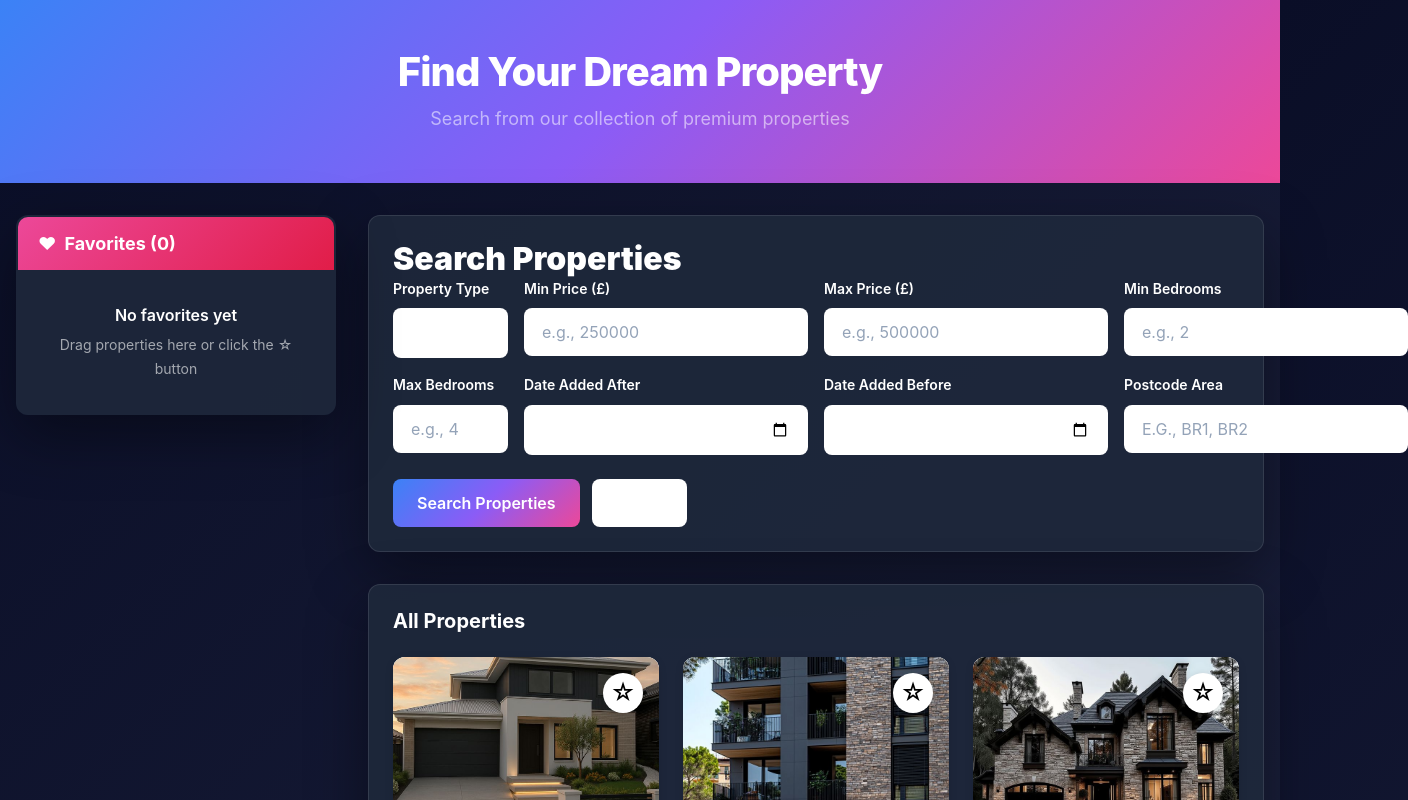
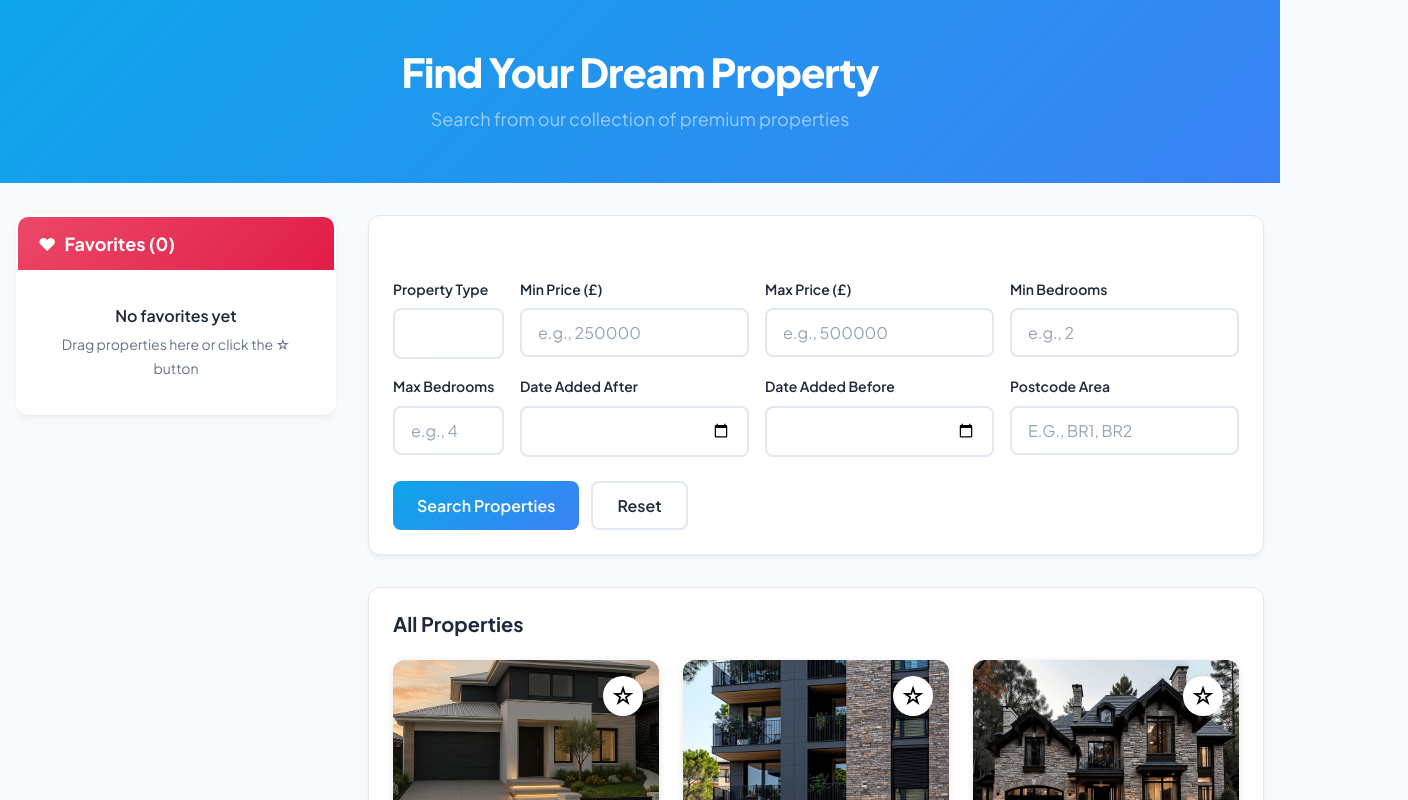
Before and after one commit to Dewmini24/estate-agent-react-app, a React (Vite) app: page /#/ in a window 1280 px wide. Shown: the top 800 px of the page, 1408 px wide, since content can reach past the window. Built offline with nearby package versions, Linux system fonts and the light colour scheme.

Commit message:
Fix global styles, rebuild, and deploy to GitHub Pages

```diff
--- a/src/index.css
+++ b/src/index.css
@@ -1,52 +1,61 @@
-/* ===== Global Design Tokens - Dark Theme ===== */
+/* Import Google Font */
+@import url('https://fonts.googleapis.com/css2?family=Plus+Jakarta+Sans:wght@400;500;600;700;800;900&display=swap');
+
+/* ===== CSS VARIABLES ===== */
 :root {
-  /* Dark Theme Colors */
-  --background: linear-gradient(135deg, #0a0e27 0%, #1a1f3a 50%, #0f1629 100%);
-  --foreground: #ffffff;
-  --card: rgba(30, 41, 59, 0.9);
-  --card-hover: rgba(30, 41, 59, 0.95);
-  --border: rgba(255, 255, 255, 0.1);
-  --muted: rgba(255, 255, 255, 0.6);
+  /* Colors */
+  --color-bg-primary: #0a0e27;
+  --color-bg-secondary: #1a1f3a;
+  --color-bg-tertiary: #0f1629;
 
-  /* Primary Colors */
-  --primary: #3b82f6;
-  --primary-dark: #2563eb;
-  --secondary: #8b5cf6;
-  --accent: #ec4899;
+  --color-text-primary: #ffffff;
+  --color-text-secondary: rgba(255, 255, 255, 0.8);
+  --color-text-muted: rgba(255, 255, 255, 0.6);
+
+  --color-card: rgba(30, 41, 59, 0.9);
+  --color-card-hover: rgba(30, 41, 59, 0.95);
+
+  --color-border: rgba(255, 255, 255, 0.1);
+  --color-border-hover: rgba(59, 130, 246, 0.3);
+
+  --color-primary: #3b82f6;
+  --color-primary-dark: #2563eb;
+  --color-secondary: #8b5cf6;
+  --color-accent: #ec4899;
+  --color-success: #10b981;
+  --color-danger: #ef4444;
 
   /* Gradients */
   --gradient-hero: linear-gradient(135deg, #3b82f6 0%, #8b5cf6 50%, #ec4899 100%);
   --gradient-primary: linear-gradient(135deg, #3b82f6 0%, #8b5cf6 100%);
   --gradient-favorite: linear-gradient(135deg, #ec4899 0%, #e11d48 100%);
-  --gradient-card: linear-gradient(135deg, rgba(59, 130, 246, 0.1) 0%, rgba(139, 92, 246, 0.1) 100%);
 
   /* Shadows */
-  --shadow-card: 0 20px 60px rgba(0, 0, 0, 0.4);
-  --shadow-card-hover: 0 20px 60px rgba(59, 130, 246, 0.3);
+  --shadow-sm: 0 4px 12px rgba(0, 0, 0, 0.2);
+  --shadow-md: 0 10px 30px rgba(0, 0, 0, 0.3);
+  --shadow-lg: 0 20px 60px rgba(0, 0, 0, 0.4);
   --shadow-glow: 0 0 30px rgba(59, 130, 246, 0.4);
+  --shadow-glow-pink: 0 8px 30px rgba(236, 72, 153, 0.4);
 
   /* Border Radius */
-  --radius: 12px;
+  --radius-sm: 8px;
+  --radius-md: 12px;
   --radius-lg: 20px;
   --radius-full: 9999px;
 
   /* Spacing */
-  --spacing-xs: 0.5rem;
-  --spacing-sm: 1rem;
-  --spacing-md: 1.5rem;
-  --spacing-lg: 2rem;
-  --spacing-xl: 3rem;
+  --space-xs: 0.5rem;
+  --space-sm: 1rem;
+  --space-md: 1.5rem;
+  --space-lg: 2rem;
+  --space-xl: 3rem;
 
   /* Typography */
-  --font-primary: 'Plus Jakarta Sans', -apple-system, BlinkMacSystemFont, 'Segoe UI', 'Roboto', sans-serif;
-  --font-weight-normal: 400;
-  --font-weight-medium: 600;
-  --font-weight-bold: 700;
-  --font-weight-black: 900;
+  --font-family: 'Plus Jakarta Sans', -apple-system, BlinkMacSystemFont, 'Segoe UI', 'Roboto', sans-serif;
 }
 
-/* ===== Base Reset ===== */
-* {
+/* ===== RESET ===== */
+*, *::before, *::after {
   box-sizing: border-box;
   margin: 0;
   padding: 0;
@@ -57,60 +66,42 @@
 }
 
 body {
-  margin: 0;
   min-width: 320px;
   min-height: 100vh;
-  font-family: var(--font-primary);
-  background: var(--background);
-  color: var(--foreground);
+  font-family: var(--font-family);
+  background: linear-gradient(135deg, var(--color-bg-primary) 0%, var(--color-bg-secondary) 50%, var(--color-bg-tertiary) 100%);
+  color: var(--color-text-primary);
   line-height: 1.6;
   -webkit-font-smoothing: antialiased;
   -moz-osx-font-smoothing: grayscale;
   overflow-x: hidden;
 }
 
-/* ===== Typography ===== */
+/* ===== TYPOGRAPHY ===== */
 h1, h2, h3, h4, h5, h6 {
   margin: 0;
-  font-weight: var(--font-weight-bold);
-  color: var(--foreground);
+  font-weight: 700;
+  color: var(--color-text-primary);
   line-height: 1.2;
 }
 
-h1 {
-  font-size: 3rem;
-  font-weight: var(--font-weight-black);
-  letter-spacing: -1px;
-}
+h1 { font-size: 3rem; font-weight: 900; letter-spacing: -1px; }
+h2 { font-size: 2rem; font-weight: 900; }
+h3 { font-size: 1.5rem; }
 
-h2 {
-  font-size: 2rem;
-  font-weight: var(--font-weight-black);
-}
+p { margin: 0; color: var(--color-text-muted); line-height: 1.7; }
 
-h3 {
-  font-size: 1.5rem;
-}
-
-p {
-  margin: 0;
-  color: var(--muted);
-  line-height: 1.7;
-}
-
-/* ===== Links ===== */
 a {
-  color: var(--primary);
+  color: var(--color-primary);
   text-decoration: none;
   transition: all 0.3s ease;
 }
 
 a:hover {
-  color: var(--secondary);
-  text-decoration: none;
+  color: var(--color-secondary);
 }
 
-/* ===== Buttons ===== */
+/* ===== FORM ELEMENTS ===== */
 button {
   font-family: inherit;
   cursor: pointer;
@@ -124,40 +115,17 @@
   opacity: 0.6;
 }
 
-/* ===== Images ===== */
-img {
-  max-width: 100%;
-  display: block;
-  height: auto;
+input, select, textarea {
+  font-family: inherit;
+  font-size: inherit;
+  color: var(--color-text-primary);
 }
 
-/* ===== Form Elements ===== */
-input,
-select,
-textarea {
-  font-family: inherit;
-  font-size: inherit;
-  color: var(--foreground);
-}
-
-input::placeholder,
-textarea::placeholder {
+input::placeholder, textarea::placeholder {
   color: rgba(255, 255, 255, 0.4);
 }
 
-/* ===== Accessibility ===== */
-:focus-visible {
-  outline: 3px solid var(--primary);
-  outline-offset: 2px;
-  border-radius: 4px;
-}
-
-/* Remove outline for mouse users */
-:focus:not(:focus-visible) {
-  outline: none;
-}
-
-/* ===== Scrollbar Styling ===== */
+/* ===== SCROLLBAR ===== */
 ::-webkit-scrollbar {
   width: 10px;
   height: 10px;
@@ -178,18 +146,50 @@
   background: rgba(59, 130, 246, 0.7);
 }
 
-/* ===== Selection Styling ===== */
+/* ===== TEXT SELECTION ===== */
 ::selection {
   background: rgba(59, 130, 246, 0.3);
-  color: var(--foreground);
+  color: var(--color-text-primary);
 }
 
-::-moz-selection {
-  background: rgba(59, 130, 246, 0.3);
-  color: var(--foreground);
+/* ===== ACCESSIBILITY ===== */
+:focus-visible {
+  outline: 3px solid var(--color-primary);
+  outline-offset: 2px;
+  border-radius: 4px;
 }
 
-/* ===== Utility Classes ===== */
+:focus:not(:focus-visible) {
+  outline: none;
+}
+
+/* ===== ANIMATIONS ===== */
+@keyframes fadeIn {
+  from { opacity: 0; transform: translateY(20px); }
+  to { opacity: 1; transform: translateY(0); }
+}
+
+@keyframes slideIn {
+  from { opacity: 0; transform: translateX(-20px); }
+  to { opacity: 1; transform: translateX(0); }
+}
+
+@keyframes pulse {
+  0%, 100% { opacity: 0.6; }
+  50% { opacity: 1; }
+}
+
+@keyframes spin {
+  to { transform: rotate(360deg); }
+}
+
+@keyframes heartbeat {
+  0%, 100% { transform: scale(1); }
+  10%, 30% { transform: scale(1.2); }
+  20%, 40% { transform: scale(1); }
+}
+
+/* ===== UTILITY CLASSES ===== */
 .gradient-text {
   background: var(--gradient-primary);
   -webkit-background-clip: text;
@@ -198,9 +198,9 @@
 }
 
 .glass-card {
-  background: var(--card);
+  background: var(--color-card);
   backdrop-filter: blur(20px);
-  border: 1px solid var(--border);
+  border: 1px solid var(--color-border);
   border-radius: var(--radius-lg);
 }
 
@@ -210,95 +210,28 @@
 
 .hover-lift:hover {
   transform: translateY(-4px);
-  box-shadow: var(--shadow-card-hover);
+  box-shadow: 0 20px 60px rgba(59, 130, 246, 0.3);
 }
 
-/* ===== Global Animations ===== */
-@keyframes fadeIn {
-  from {
-    opacity: 0;
-    transform: translateY(20px);
-  }
-  to {
-    opacity: 1;
-    transform: translateY(0);
-  }
-}
-
-@keyframes slideIn {
-  from {
-    opacity: 0;
-    transform: translateX(-20px);
-  }
-  to {
-    opacity: 1;
-    transform: translateX(0);
-  }
-}
-
-@keyframes pulse {
-  0%, 100% {
-    opacity: 0.6;
-  }
-  50% {
-    opacity: 1;
-  }
-}
-
-@keyframes spin {
-  to {
-    transform: rotate(360deg);
-  }
-}
-
-/* ===== Loading State ===== */
 .loading {
   display: inline-block;
   width: 20px;
   height: 20px;
   border: 3px solid rgba(255, 255, 255, 0.3);
-  border-top-color: var(--primary);
+  border-top-color: var(--color-primary);
   border-radius: 50%;
   animation: spin 0.8s linear infinite;
 }
 
-/* ===== Responsive Typography ===== */
+/* ===== RESPONSIVE TYPOGRAPHY ===== */
 @media (max-width: 768px) {
-  h1 {
-    font-size: 2.5rem;
-  }
-
-  h2 {
-    font-size: 1.75rem;
-  }
-
-  h3 {
-    font-size: 1.25rem;
-  }
+  h1 { font-size: 2.5rem; }
+  h2 { font-size: 1.75rem; }
+  h3 { font-size: 1.25rem; }
 }
 
 @media (max-width: 480px) {
-  h1 {
-    font-size: 2rem;
-  }
-
-  h2 {
-    font-size: 1.5rem;
-  }
-
-  h3 {
-    font-size: 1.125rem;
-  }
+  h1 { font-size: 2rem; }
+  h2 { font-size: 1.5rem; }
+  h3 { font-size: 1.125rem; }
 }
-
-/* ===== Print Styles ===== */
-@media print {
-  body {
-    background: white;
-    color: black;
-  }
-
-  .no-print {
-    display: none !important;
-  }
-}
--- a/src/main.jsx
+++ b/src/main.jsx
@@ -2,6 +2,7 @@
 import ReactDOM from 'react-dom/client';
 import App from './App.jsx';
 import "./index.css";
+import './App.css';
 
 ReactDOM.createRoot(document.getElementById('root')).render(
   <React.StrictMode>
```
Also changed, not shown: 11 other files (tests, documents, lock files or other folders).
